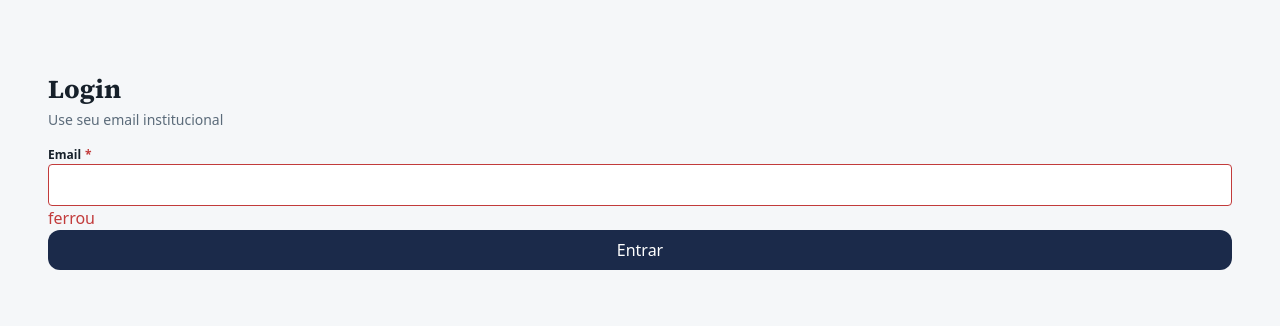
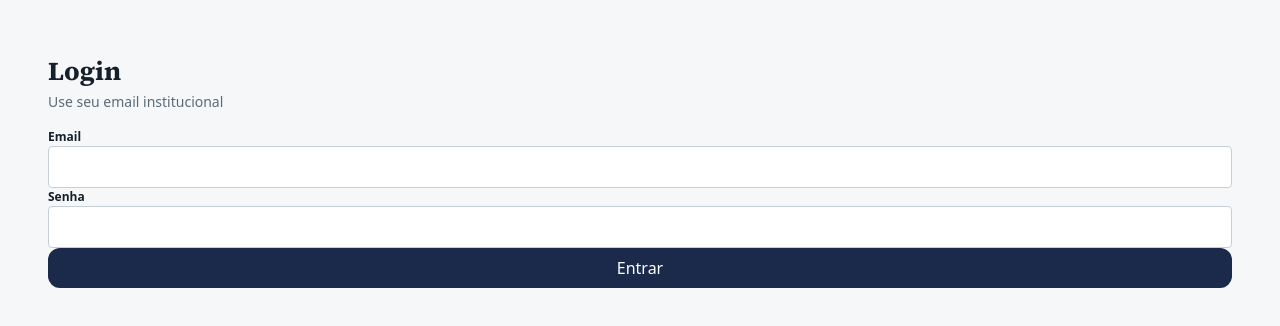
Before and after one commit to Marco-Veio/sistema-de-gestao-escolar-frontend, a Next.js app: page / in a window 1280 px wide. Shown: the part 230-556 px from the top of the page. Built offline with nearby package versions, Linux system fonts and the light colour scheme.

Commit message:
começando lógica do login

```diff
--- /dev/null
+++ b/app/actions.ts
@@ -0,0 +1,21 @@
+"use server";
+
+export async function login(formData: FormData) {
+  const email = formData.get("email");
+  const senha = formData.get("senha");
+
+  const response = await fetch(`${process.env.API_URL}/login`, {
+    method: "POST",
+    headers: {
+      "Content-Type": "application/json",
+    },
+    body: JSON.stringify({
+      email,
+      senha,
+    }),
+  });
+
+  const data = await response.json();
+
+  console.log(data);
+}
--- a/app/page.tsx
+++ b/app/page.tsx
@@ -1,5 +1,7 @@
 import Button from "@/components/Button";
 import Input from "@/components/Input";
+
+import { login } from "./actions";
 
 export default function Login() {
   return (
@@ -12,15 +14,12 @@ export default function Login() {
           </p>
         </div>
 
-        <form className="flex flex-col w-full">
-          <Input
-            id="email"
-            label="Email"
-            caption="Teste"
-            required
-            error="ferrou"
-          />
-          <Button variant="primary">Entrar</Button>
+        <form className="flex flex-col w-full" action={login}>
+          <Input id="email" label="Email" name="email" />
+          <Input id="password" label="Senha" name="senha" type="password" />
+          <Button type="submit" variant="primary">
+            Entrar
+          </Button>
         </form>
       </div>
     </div>
```
